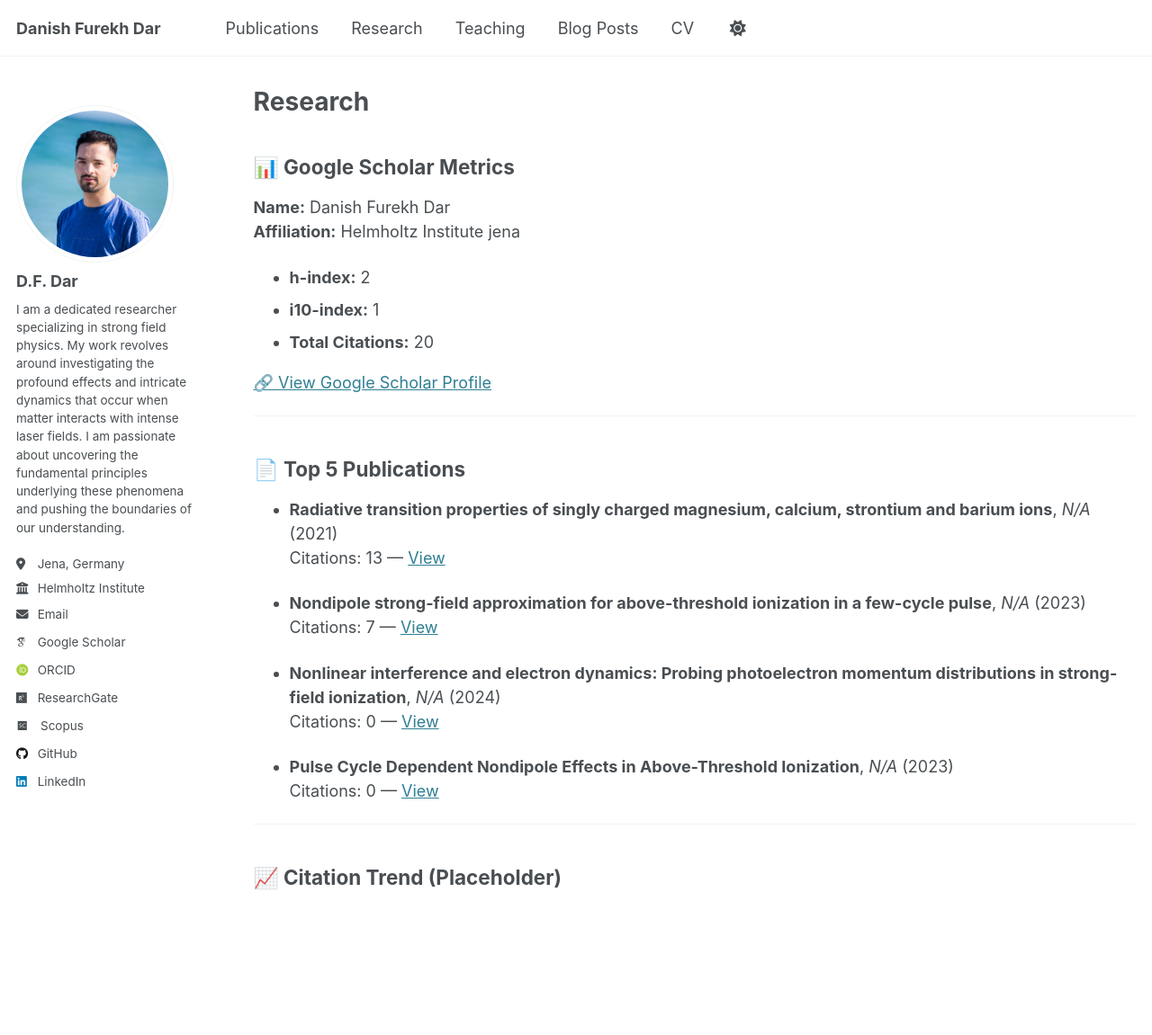
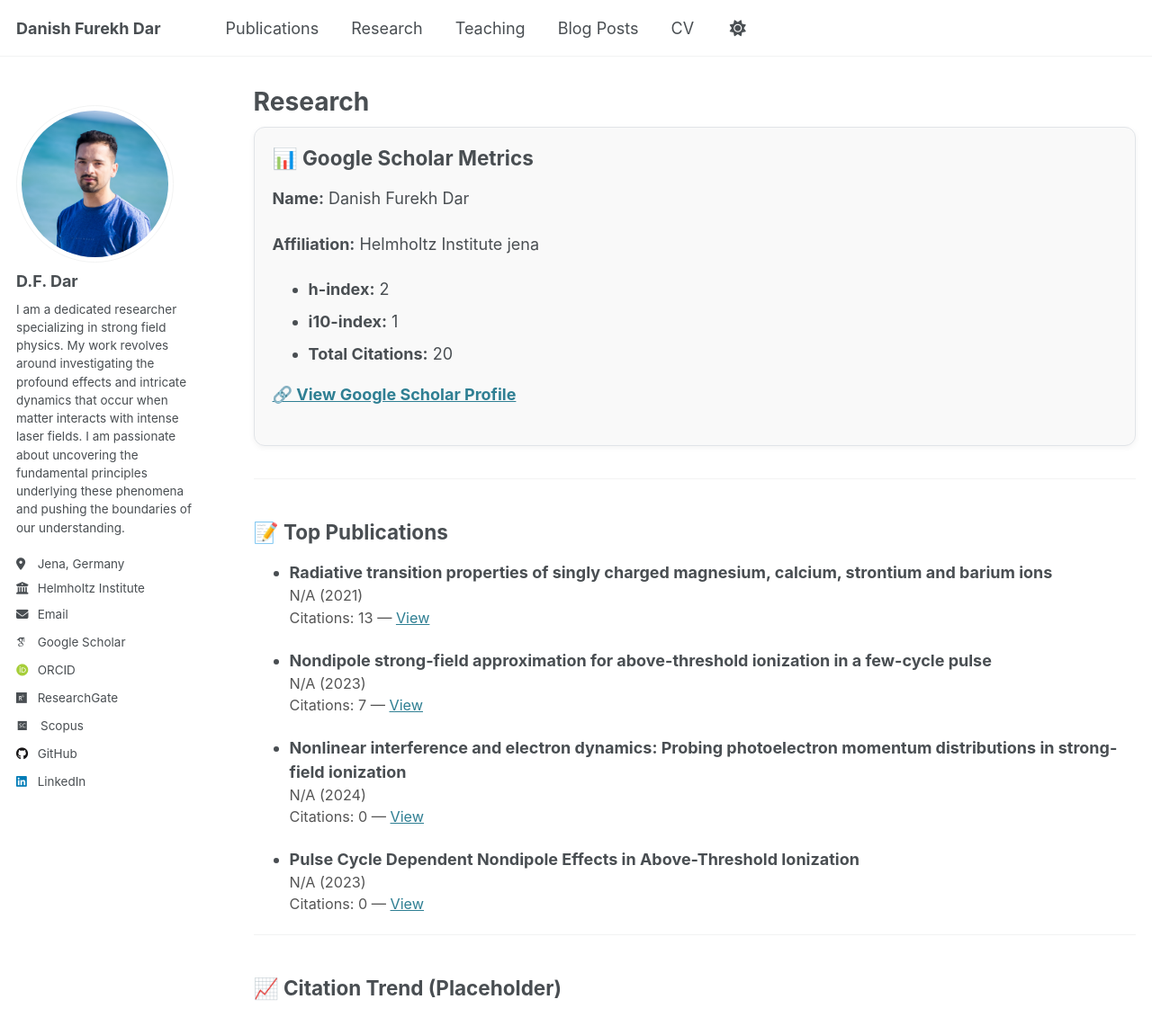
Before and after one commit to danishfurekhdar/danishfurekhdar.github.io, a Jekyll site: the page built from _pages/research.md, in a window 1280 px wide and 1400 px high. Shown: the top 1151 px of the window at 90% size. Built offline with Jekyll 4.4.1, drawn with Linux system fonts in a browser that asks for light colours; some web fonts are replaced; some of the changed lines change nothing that is shown.

Commit message:
Update research.md

```diff
--- a/_pages/research.md
+++ b/_pages/research.md
@@ -4,25 +4,64 @@ title: "Research"
 permalink: /research/
 ---
 
-## 📊 Google Scholar Metrics
+<style>
+  .metrics-card {
+    border: 1px solid #e1e4e8;
+    border-radius: 12px;
+    padding: 20px;
+    margin-bottom: 2rem;
+    background-color: #f9f9f9;
+    box-shadow: 0 2px 6px rgba(0,0,0,0.05);
+  }
+  .metrics-card h2 {
+    margin-top: 0;
+  }
+  .pub-list li {
+    margin-bottom: 1.2rem;
+  }
+  .pub-title {
+    font-weight: bold;
+  }
+  .pub-meta {
+    font-size: 0.9em;
+    color: #555;
+  }
+</style>
 
-**Name:** {{ site.data.scholar.name }}
-**Affiliation:** {{ site.data.scholar.affiliation }}
-
-- **h-index:** {{ site.data.scholar.h_index }}
-- **i10-index:** {{ site.data.scholar.i10_index }}
-- **Total Citations:** {{ site.data.scholar.citations }}
-
-[🔗 View Google Scholar Profile]({{ site.data.scholar.url }})
+<div class="metrics-card">
+  <h2>📊 Google Scholar Metrics</h2>
+  <p><strong>Name:</strong> {{ site.data.scholar.name }}</p>
+  <p><strong>Affiliation:</strong> {{ site.data.scholar.affiliation }}</p>
+  <ul>
+    <li><strong>h-index:</strong> {{ site.data.scholar.h_index }}</li>
+    <li><strong>i10-index:</strong> {{ site.data.scholar.i10_index }}</li>
+    <li><strong>Total Citations:</strong> {{ site.data.scholar.citations }}</li>
+  </ul>
+  <p>
+    <a href="{{ site.data.scholar.url }}" target="_blank" style="font-weight: bold;">
+      🔗 View Google Scholar Profile
+    </a>
+  </p>
+</div>
 
 ---
 
-## 📄 Top 5 Publications
+## 📝 Top Publications
 
-{% for pub in site.data.scholar_publications %}
-- **{{ pub.title }}**, *{{ pub.venue }}* ({{ pub.year }})
-  Citations: {{ pub.citations }}{% if pub.url %} — [View]({{ pub.url }}){% endif %}
-{% endfor %}
+<ul class="pub-list">
+  {% for pub in site.data.scholar_publications %}
+  <li>
+    <div class="pub-title">{{ pub.title }}</div>
+    <div class="pub-meta">
+      {{ pub.venue }} ({{ pub.year }})<br>
+      Citations: {{ pub.citations }}
+      {% if pub.url %}
+        — <a href="{{ pub.url }}" target="_blank">View</a>
+      {% endif %}
+    </div>
+  </li>
+  {% endfor %}
+</ul>
 
 ---
 
@@ -38,17 +77,21 @@ permalink: /research/
       labels: ['2020', '2021', '2022', '2023', '2024'],
       datasets: [{
         label: 'Citations per Year',
-        data: [4, 22, 34, 45, 19], // Replace with real data when available
-        borderWidth: 1,
-        backgroundColor: 'rgba(54, 162, 235, 0.6)',
-        borderColor: 'rgba(54, 162, 235, 1)'
+        data: [4, 22, 34, 45, 19],  // Replace with real values if available
+        backgroundColor: 'rgba(0, 123, 255, 0.6)',
+        borderColor: 'rgba(0, 123, 255, 1)',
+        borderWidth: 1
       }]
     },
     options: {
       responsive: true,
       scales: {
         y: {
-          beginAtZero: true
+          beginAtZero: true,
+          title: {
+            display: true,
+            text: 'Citations'
+          }
         }
       }
     }
```
